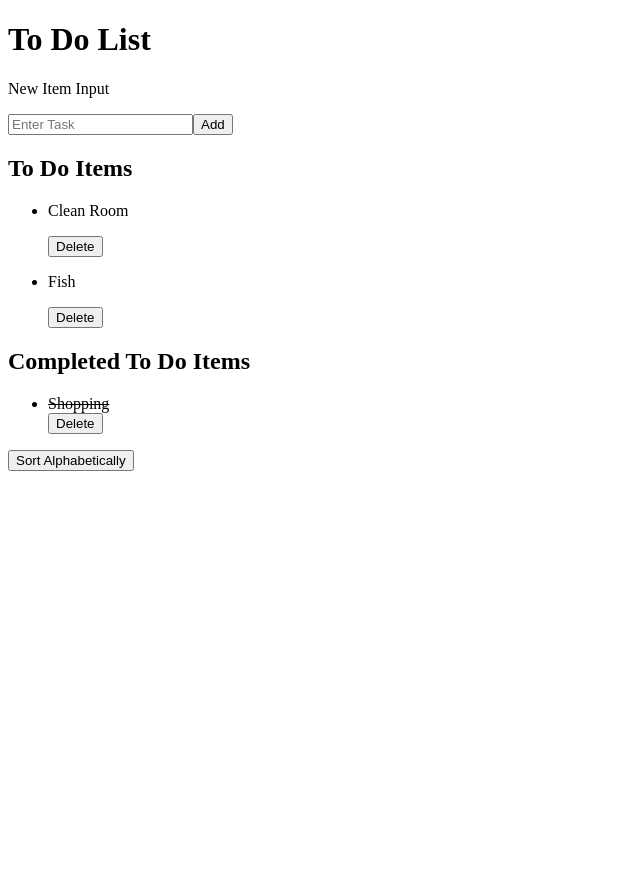
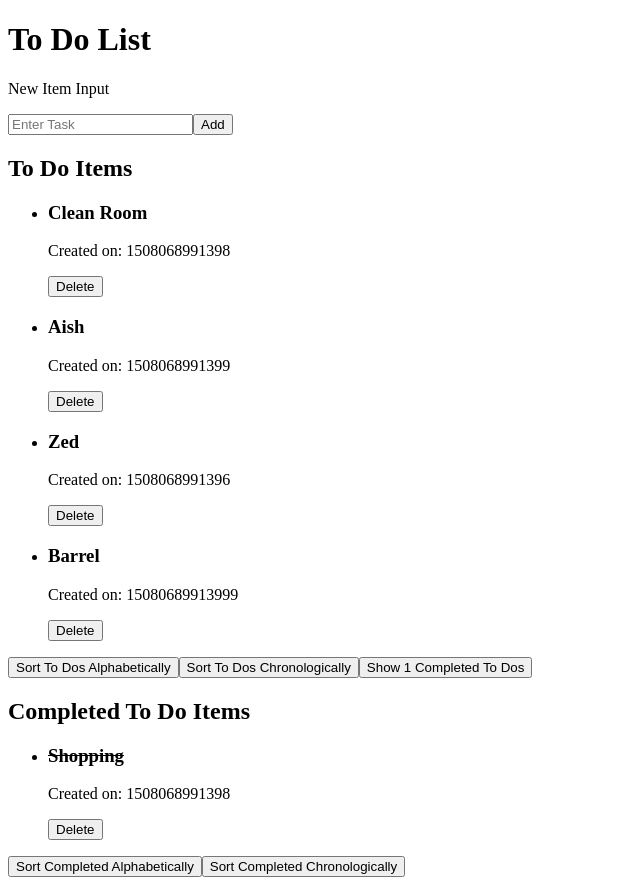
Before and after one commit to jriall/react-recipe-box, a React (Create React App) app: page / in a window 1280 px wide. Shown: the whole page, without its empty margins (0-640 px from the left). Before the commit the page ends 800 px from the top, so only its background shows below. Built offline with nearby package versions, Linux system fonts and the light colour scheme.

Commit message:
built button to hide or show completed to do list

```diff
--- a/src/components/ListItem.js
+++ b/src/components/ListItem.js
@@ -4,7 +4,8 @@ const ListItem = (props) => {
   return (
     <div>
     <li className="list-item" onClick={() => props.handleComplete(props.item, props.list)}>
-      {props.list === "completedList" ? <strike>{props.item[0]}</strike> : <p>{props.item[0]}</p>}
+      {props.list === "completedList" ? <h3><strike>{props.item[0]}</strike></h3> : <h3>{props.item[0]}</h3>}
+      <p>Created on: {props.item[1]}</p>
     </li>
       <button className="delete-list-item" onClick={() => props.deleteItem(props.item, props.list)}>Delete</button>
     </div>
--- a/src/containers/App.js
+++ b/src/containers/App.js
@@ -5,16 +5,19 @@ class App extends Component {
   constructor(props) {
     super(props);
     this.state = {
-      toDoList: [["Clean Room", 1508068991398], ["Fish", 1508068991398]],
+      toDoList: [["Clean Room", 1508068991398], ["Aish", 1508068991399], ["Zed", 1508068991396], ["Barrel", 15080689913999]],
       completedList: [["Shopping", 1508068991398]],
       deletedList: [],
       inputContent: "",
+      showCompleted: false,
     };
     this.addItem = this.addItem.bind(this);
     this.onInputChange = this.onInputChange.bind(this);
     this.deleteItem = this.deleteItem.bind(this);
     this.handleComplete = this.handleComplete.bind(this);
     this.sortAlphabetically = this.sortAlphabetically.bind(this);
+    this.sortChronologically = this.sortChronologically.bind(this);
+    this.toggleCompletedVisibility = this.toggleCompletedVisibility.bind(this);
   }
 
   onInputChange(term) {
@@ -72,20 +75,55 @@ class App extends Component {
     }
   }
 
-  sortAlphabetically() {
-    this.setState({
-      toDoList: this.state.toDoList.sort((a,b) => a-b),
-      completedList: this.state.toDoList.sort(),
-      deletedList: this.state.toDoList.sort(),
-    });
+  sortAlphabetically(list) {
+    if (list === "toDoList") {
+      const newToDoList = this.state[list].sort((a,b) => a[0]>b[0]);
+      console.log(newToDoList)
+      this.setState({
+        toDoList: newToDoList,
+      });
+    }
+    if (list === "completedList") {
+      const newCompletedList = this.state[list].sort((a,b) => a[0]>b[0]);
+      this.setState({
+        completedList: newCompletedList,
+      });
+    }
+  }
+
+  sortChronologically(list) {
+    if (list === "toDoList") {
+      const newToDoList = this.state[list].sort((a,b) => a[1]>b[1]);
+      console.log(newToDoList)
+      this.setState({
+        toDoList: newToDoList,
+      });
+    }
+    if (list === "completedList") {
+      const newCompletedList = this.state[list].sort((a,b) => a[1]>b[1]);
+      this.setState({
+        completedList: newCompletedList,
+      });
+    }
+  }
+
+  toggleCompletedVisibility() {
+    if (this.state.showCompleted) {
+      this.setState({
+        showCompleted: false,
+      });
+    } else {
+      this.setState({
+        showCompleted: true,
+      });
+    }
   }
 
   render() {
     return (
       <div className="App">
         <h1>To Do List</h1>
-        <ListAndControlsContainer list={this.state.toDoList} addItem={this.addItem} inputContent={this.state.inputContent} onInputChange={this.onInputChange} deleteItem={this.deleteItem} completedList={this.state.completedList} handleComplete={this.handleComplete}/>
-        <button className="sort-button" onClick={this.sortAlphabetically}>Sort Alphabetically</button>
+        <ListAndControlsContainer list={this.state.toDoList} addItem={this.addItem} inputContent={this.state.inputContent} onInputChange={this.onInputChange} deleteItem={this.deleteItem} completedList={this.state.completedList} handleComplete={this.handleComplete} sortAlphabetically={this.sortAlphabetically} sortChronologically={this.sortChronologically} toggleCompletedVisibility={this.toggleCompletedVisibility} showCompleted={this.state.showCompleted} />
       </div>
     );
   }
--- a/src/containers/ListAndControlsContainer.js
+++ b/src/containers/ListAndControlsContainer.js
@@ -6,7 +6,7 @@ const ListAndControlsContainer = (props) => {
   return (
     <div className="list-and-controls-container">
       <NewItemInput addItem={props.addItem} inputContent={props.inputContent} onInputChange={props.onInputChange} />
-      <ListContainer list={props.list} deleteItem={props.deleteItem} completedList={props.completedList} handleComplete={props.handleComplete} />
+      <ListContainer list={props.list} deleteItem={props.deleteItem} completedList={props.completedList} handleComplete={props.handleComplete} sortAlphabetically={props.sortAlphabetically} sort sortChronologically={props.sortChronologically} toggleCompletedVisibility={props.toggleCompletedVisibility} showCompleted={props.showCompleted} />
     </div>
   );
 };
--- a/src/containers/ListContainer.js
+++ b/src/containers/ListContainer.js
@@ -8,8 +8,13 @@ const ListContainer = (props) => {
     <div>
       <h2>To Do Items</h2>
       <ul className="list-container">{listItems}</ul>
+      <button className="sort-button" onClick={() => props.sortAlphabetically("toDoList")}>Sort To Dos Alphabetically</button>
+      <button className="sort-button" onClick={() => props.sortChronologically("toDoList")}>Sort To Dos Chronologically</button>
+      <button className="visibility-button" onClick={() => props.toggleCompletedVisibility()}>{props.showCompleted ? `Hide ${props.completedList.length} Completed To Dos` : `Show ${props.completedList.length} Completed To Dos`}</button>
       <h2>Completed To Do Items</h2>
       <ul className="list-container">{completedListItems}</ul>
+      <button className="sort-button" onClick={() => props.sortAlphabetically("completedList")}>Sort Completed Alphabetically</button>
+      <button className="sort-button" onClick={() => props.sortChronologically("completedList")}>Sort Completed Chronologically</button>
     </div>
   );
 };
```
